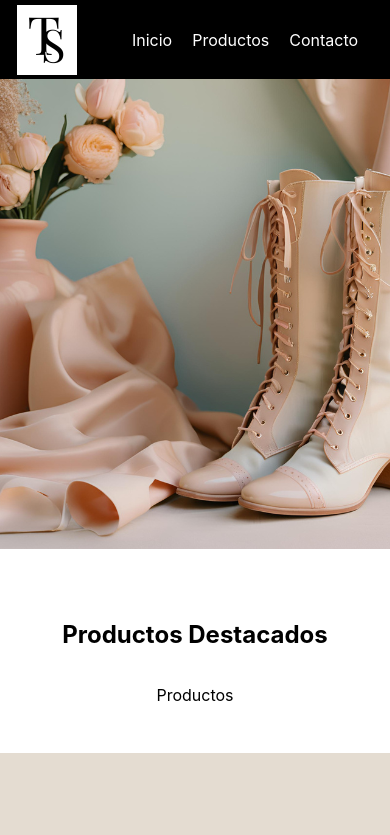
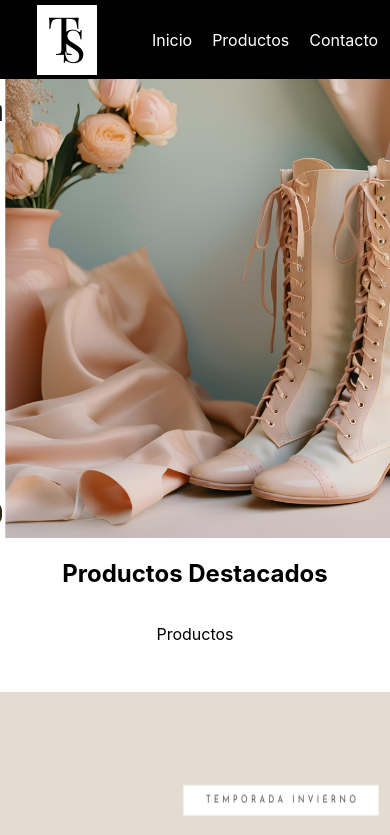
Before and after one commit to LiseMalave/TopShoes, a React (Vite) app in the folder TopShoes/: page / in a window 390 px wide. Shown: the top 835 px of the page. Built offline with nearby package versions, Linux system fonts and the light colour scheme.

Commit message:
agregando el responsive hero

```diff
--- a/TopShoes/src/components/Hero/HeroStyles.js
+++ b/TopShoes/src/components/Hero/HeroStyles.js
@@ -4,8 +4,9 @@ export const HeroContainer = styled.div`
   display: flex;
   /* background-color: #18191a; */
   justify-content: center;
+  padding-top: 10vw;
   gap: 20px;
-  padding: 50px;
+  /* padding: 50px; */
 
 `;
 export const HeroInfo = styled.div`
--- a/TopShoes/src/components/Navbar/Navbar.js
+++ b/TopShoes/src/components/Navbar/Navbar.js
@@ -4,21 +4,20 @@ export const NavbarContainer = styled.div`
 height: 47px;
 display: flex;
 width: 100%;
-gap: 10px;
 position: fixed;
-justify-content: space-between;
+justify-content: space-around;
 align-items: center;
-padding: 1rem 18rem;
+padding: 1rem;
 background-color: black;
 color: white;
-@media (max-width: 1241px) {
+@media (max-width: 1551px) {
     padding: 1rem 2rem;
     justify-content: center;
     gap: 40px;
 
   }
 
-`;
+`
 
 export const NavbarLinks = styled.div`
 display: flex;
--- a/TopShoes/src/components/Navbar/Navbar.jsx
+++ b/TopShoes/src/components/Navbar/Navbar.jsx
@@ -11,9 +11,11 @@ function Navbar() {
             <a href="#">Inicio</a>
             <a href="#">Productos</a>
             <a href="#">Contacto</a>
+
           </NavbarLinks>
+          <img src="src\assets\cesta.png"  alt="" srcset="" />
         </NavbarLinksContainer>
-        <img src="src\assets\cesta.png"  alt="" srcset="" />
+
       </NavbarContainer>
     </div>
   );
```
